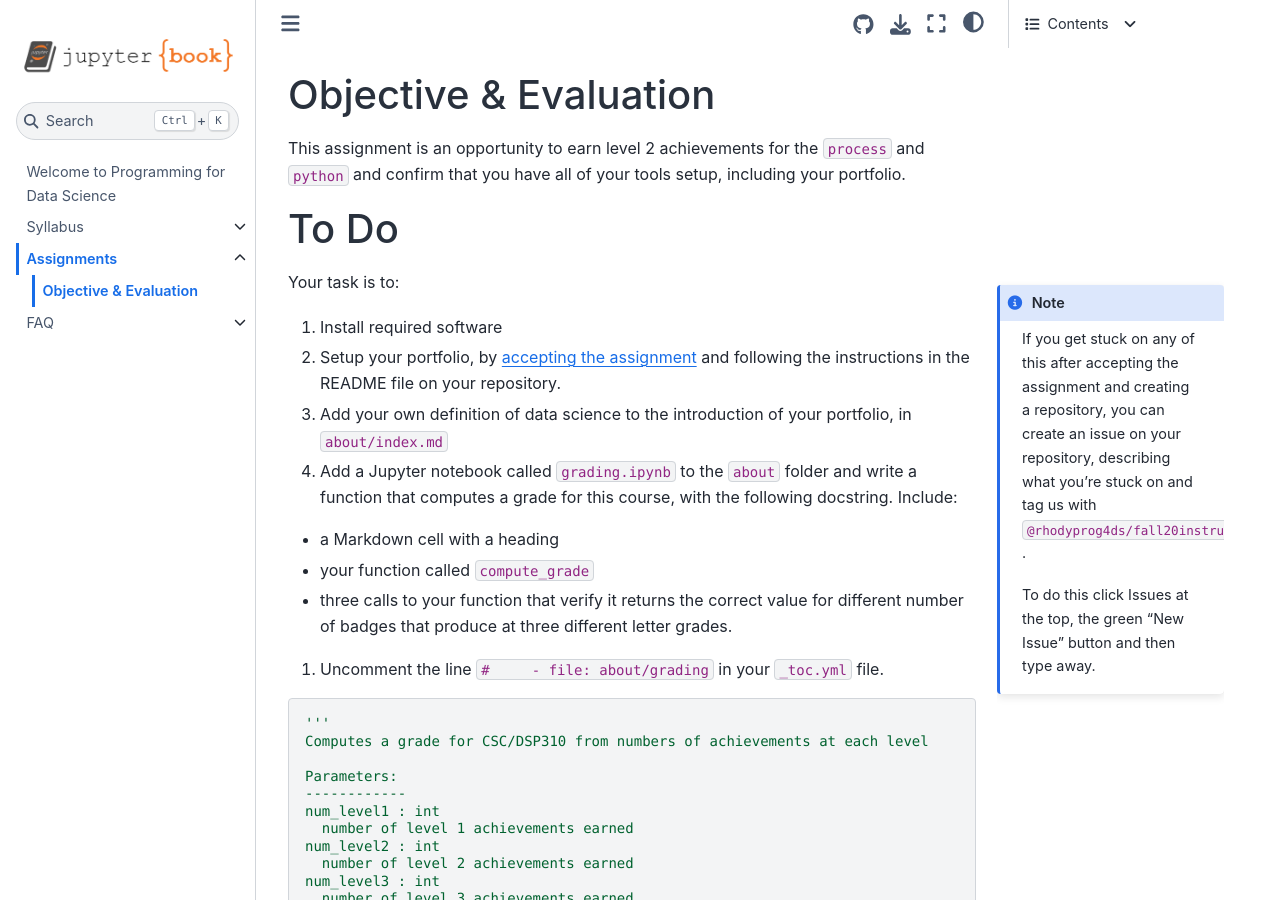
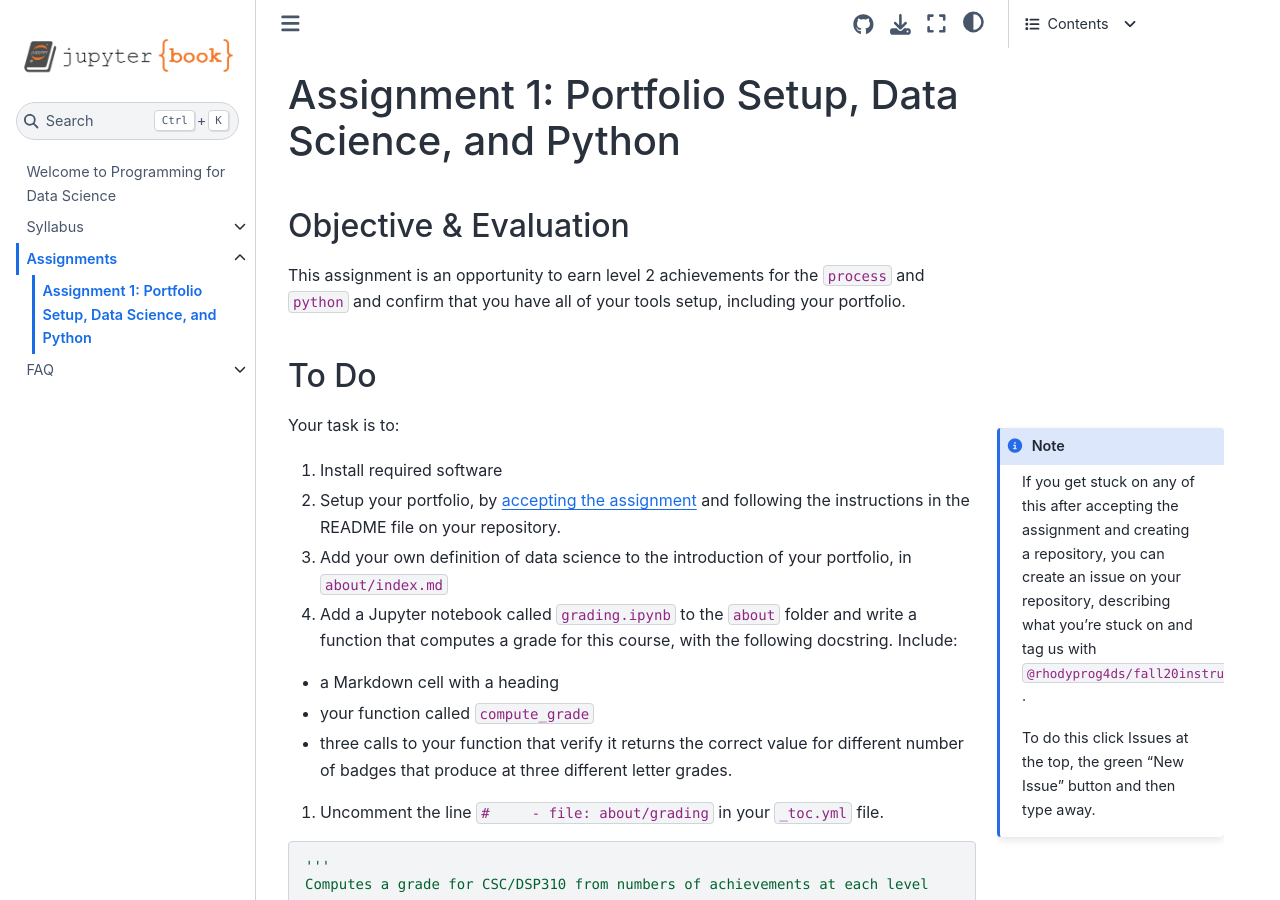
Before and after one commit to rhodyprog4ds/BrownFall20, a Jupyter Book: the page built from assignments/01-python-syllabus.md, in a window 1280 px wide and 900 px high. Built offline with Jupyter Book 1.0.4 settings and Sphinx 7.4.7 and the Sphinx Book theme 1.1.4, drawn with Linux system fonts in a browser that asks for light colours; pages that are not in the unit, such as notebooks, are missing from menus.

Commit message:
fix headings on assignment1

```diff
--- a/assignments/01-python-syllabus.md
+++ b/assignments/01-python-syllabus.md
@@ -1,3 +1,4 @@
+# Assignment 1: Portfolio Setup, Data Science, and Python
 
 ## Objective & Evaluation
 
```
